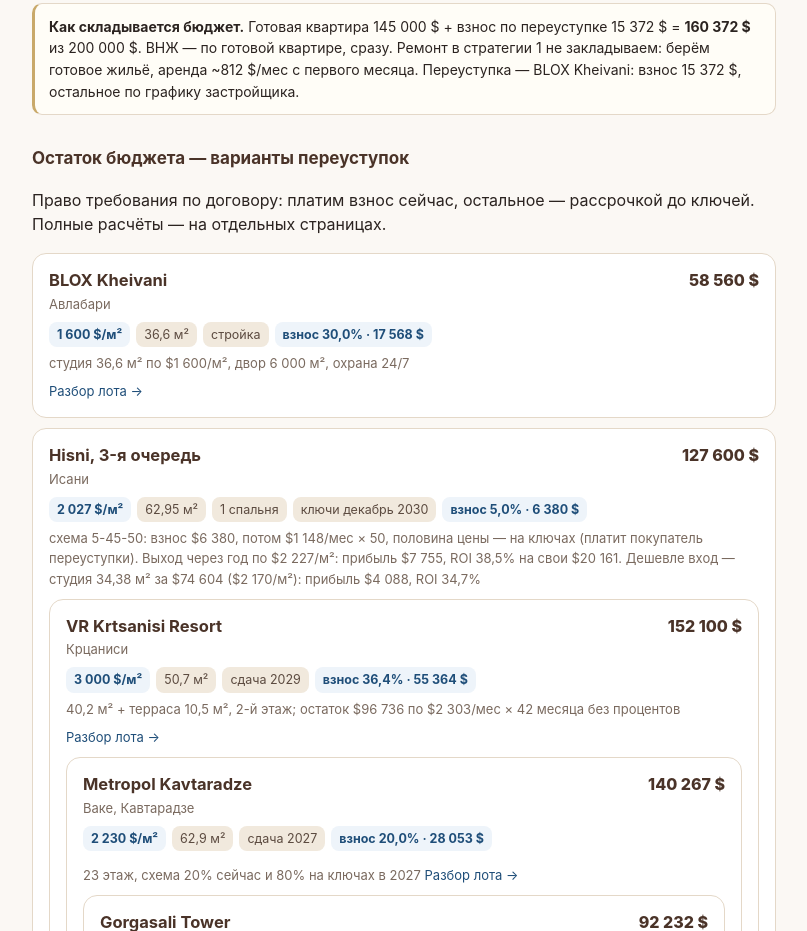
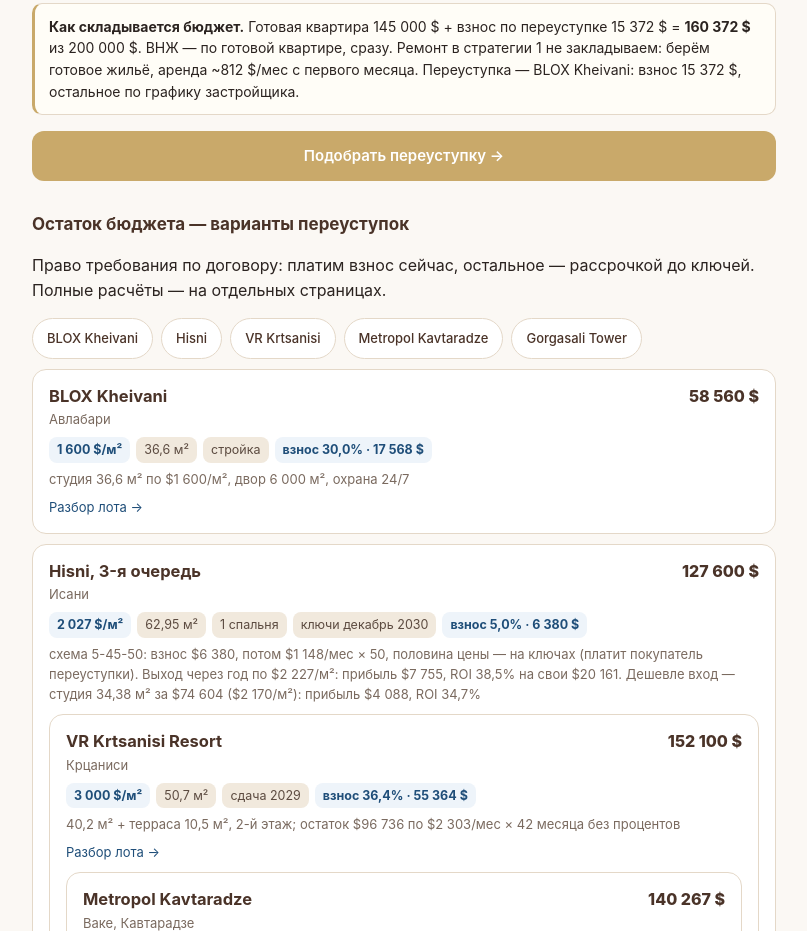
Before and after one commit to Niko1504/tbilisi-200k-mixer, a plain HTML site: page catalog/index.html in a window 1280 px wide. Shown: the part 1279-2210 px from the top of the page, without its empty margins (236-1043 px from the left). Drawn offline with Linux system fonts and the light colour scheme.

Commit message:
Кнопка Подобрать переуступку в стратегии 1 и ярлыки всех переуступок

```diff
--- a/catalog/index.html
+++ b/catalog/index.html
@@ -31,6 +31,12 @@ h2.sub-h{font-size:17px;color:var(--choc);margin:30px 0 4px}
 .chip.no{background:#FBEDE6;color:var(--red);font-weight:700}
 .lot a{color:var(--blue);font-size:13px;text-decoration:none;display:inline-block;margin-top:8px}
 .lot .note{color:var(--muted);font-size:13px;margin-top:6px}
+.btn-main{display:block;text-align:center;background:var(--champ);color:#fff;text-decoration:none;
+border-radius:12px;padding:13px 16px;font-size:15px;font-weight:600;margin:16px 0 4px}
+.btnrow{display:flex;flex-wrap:wrap;gap:8px;margin:12px 0 4px}
+.btnrow a{background:#fff;border:1px solid var(--line);border-radius:999px;padding:9px 14px;
+font-size:13px;color:var(--choc);text-decoration:none;font-weight:500}
+.lot[id]{scroll-margin-top:16px}
 .calc{background:#FFFDF7;border:1px solid var(--line);border-left:3px solid var(--champ);border-radius:10px;padding:12px 14px;font-size:14px;margin:12px 0}
 table{width:100%;border-collapse:collapse;font-size:13.5px;background:#fff;border:1px solid var(--line);border-radius:12px;overflow:hidden;margin-top:10px}
 th,td{padding:8px 10px;border-bottom:1px solid var(--line);text-align:left}
@@ -94,31 +100,35 @@ footer{color:var(--muted);font-size:12px;margin-top:32px;border-top:1px solid va
   ВНЖ — по готовой квартире, сразу. Ремонт в стратегии 1 не закладываем: берём готовое жильё,
   аренда ~812 $/мес с первого месяца. Переуступка — BLOX Kheivani: взнос
   15 372 $, остальное по графику застройщика.</div>
+  <a class="btn-main" href="#pereustupki">Подобрать переуступку →</a>
 
-  <h2 class="sub-h">Остаток бюджета — варианты переуступок</h2>
+  <h2 class="sub-h" id="pereustupki">Остаток бюджета — варианты переуступок</h2>
 <p class="sub">Право требования по договору: платим взнос сейчас, остальное — рассрочкой до ключей.
   Полные расчёты — на отдельных страницах.</p>
-  <div class="lot">
+  <div class="btnrow">
+    <a href="#p-blox">BLOX Kheivani</a><a href="#p-hisni">Hisni</a><a href="#p-vr">VR Krtsanisi</a><a href="#p-metropol">Metropol Kavtaradze</a><a href="#p-gorgasali">Gorgasali Tower</a>
+  </div>
+  <div class="lot" id="p-blox">
       <div class="top"><div><b>BLOX Kheivani</b><div class="dist">Авлабари</div></div>
       <div class="price">58 560 $</div></div>
       <div class="chips"><span class="chip hi">1 600 $/м²</span><span class="chip">36,6 м²</span><span class="chip">стройка</span><span class="chip hi">взнос 30,0% · 17 568 $</span></div><div class="note">студия 36,6 м² по $1 600/м², двор 6 000 м², охрана 24/7</div>
       <a href="https://verita.bot-jarvis.com/client200k/blox/" target="_blank" rel="noopener">Разбор лота →</a>
-    </div><div class="lot">
+    </div><div class="lot" id="p-hisni">
       <div class="top"><div><b>Hisni, 3-я очередь</b><div class="dist">Исани</div></div>
       <div class="price">127 600 $</div></div>
       <div class="chips"><span class="chip hi">2 027 $/м²</span><span class="chip">62,95 м²</span><span class="chip">1 спальня</span><span class="chip">ключи декабрь 2030</span><span class="chip hi">взнос 5,0% · 6 380 $</span></div><div class="note">схема 5-45-50: взнос $6 380, потом $1 148/мес × 50, половина цены — на ключах (платит покупатель переуступки). Выход через год по $2 227/м²: прибыль $7 755, ROI 38,5% на свои $20 161. Дешевле вход — студия 34,38 м² за $74 604 ($2 170/м²): прибыль $4 088, ROI 34,7%
       </div>
-    <div class="lot">
+    <div class="lot" id="p-vr">
       <div class="top"><div><b>VR Krtsanisi Resort</b><div class="dist">Крцаниси</div></div>
       <div class="price">152 100 $</div></div>
       <div class="chips"><span class="chip hi">3 000 $/м²</span><span class="chip">50,7 м²</span><span class="chip">сдача 2029</span><span class="chip hi">взнос 36,4% · 55 364 $</span></div><div class="note">40,2 м² + терраса 10,5 м², 2-й этаж; остаток $96 736 по $2 303/мес × 42 месяца без процентов
       <a href="https://verita.bot-jarvis.com/client200k/vr/" target="_blank" rel="noopener">Разбор лота →</a>
-    </div><div class="lot">
+    </div><div class="lot" id="p-metropol">
       <div class="top"><div><b>Metropol Kavtaradze</b><div class="dist">Ваке, Кавтарадзе</div></div>
       <div class="price">140 267 $</div></div>
       <div class="chips"><span class="chip hi">2 230 $/м²</span><span class="chip">62,9 м²</span><span class="chip">сдача 2027</span><span class="chip hi">взнос 20,0% · 28 053 $</span></div><div class="note">23 этаж, схема 20% сейчас и 80% на ключах в 2027
       <a href="https://verita.bot-jarvis.com/client200k/metropol/" target="_blank" rel="noopener">Разбор лота →</a>
-    </div><div class="lot">
+    </div><div class="lot" id="p-gorgasali">
       <div class="top"><div><b>Gorgasali Tower</b><div class="dist">Ортачало</div></div>
       <div class="price">92 232 $</div></div>
       <div class="chips"><span class="chip hi">1 680 $/м²</span><span class="chip">54,9 м²</span><span class="chip">май 2027</span><span class="chip hi">взнос 30,0% · 27 670 $</span></div><div class="note">25 этаж, 30% сейчас и 70% к маю 2027
@@ -142,7 +152,7 @@ footer{color:var(--muted);font-size:12px;margin-top:32px;border-top:1px solid va
   ~431 $, на 15 годах ~167 $ в месяц.</div>
 
   <h2 style="font-size:17px;margin-top:26px">Вторая квартира в стройке</h2>
-  <div class="lot">
+  <div class="lot" id="p-metropol">
       <div class="top"><div><b>Metropol Kavtaradze</b><div class="dist">Ваке, Кавтарадзе</div></div>
       <div class="price">140 267 $</div></div>
       <div class="chips"><span class="chip hi">2 230 $/м²</span><span class="chip">62,9 м²</span><span class="chip">2027</span><span class="chip hi">взнос 20% · 28 053 $</span></div><div class="note">23 этаж. Схема по разбору: взнос 20% и 80% на ключах в 2027. График взносов подтверждает договор — у застройщика на сайте условия не опубликованы</div>
@@ -157,7 +167,7 @@ footer{color:var(--muted);font-size:12px;margin-top:32px;border-top:1px solid va
       <div class="price">77 115 $</div></div>
       <div class="chips"><span class="chip hi">2 650 $/м²</span><span class="chip">29,1 м²</span><span class="chip">стройка</span><span class="chip hi">взнос 20% · 15 423 $</span></div><div class="note">студия 29,1 м², 23 этаж, посуточная сдача после ключей</div>
 
-    </div><div class="lot">
+    </div><div class="lot" id="p-gorgasali">
       <div class="top"><div><b>Gorgasali Tower</b><div class="dist">Ортачало</div></div>
       <div class="price">92 232 $</div></div>
       <div class="chips"><span class="chip hi">1 680 $/м²</span><span class="chip">54,9 м²</span><span class="chip">май 2027</span><span class="chip hi">взнос 30% · 27 670 $</span></div><div class="note">25 этаж, взнос $27 670 сейчас, остаток $64 562 к маю</div>
```
